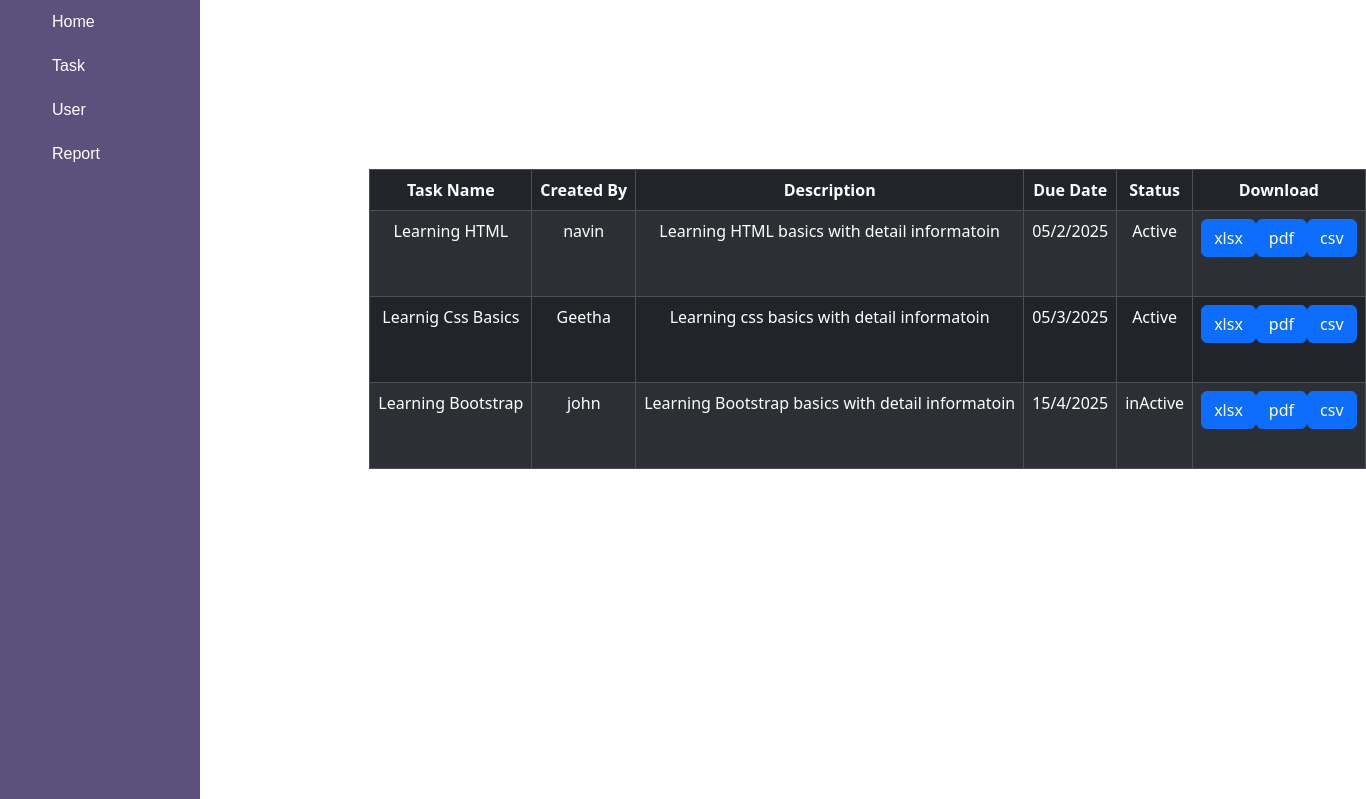
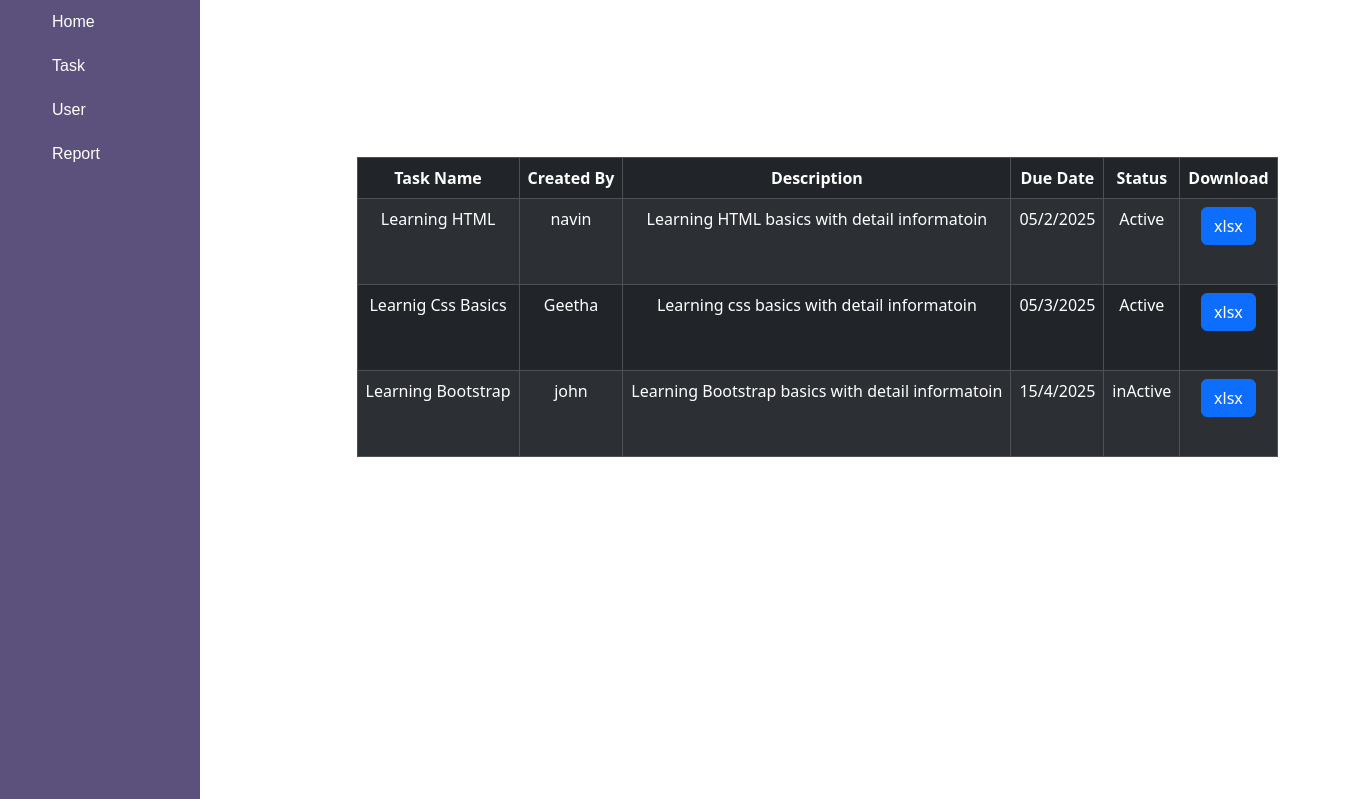
Before and after one commit to Sangeetha-s03/task-management, a React (Create React App) app: page /Report in a window 1280 px wide. Shown: the top 799 px of the page, 1366 px wide, since content can reach past the window. Built offline with nearby package versions, Linux system fonts and the light colour scheme.

Commit message:
Updated files

```diff
--- a/package.json
+++ b/package.json
@@ -13,7 +13,8 @@
     "react-dom": "^19.0.0",
     "react-router-dom": "^7.2.0",
     "react-scripts": "5.0.1",
-    "web-vitals": "^2.1.4"
+    "web-vitals": "^2.1.4",
+    "xlsx": "^0.18.5"
   },
   "scripts": {
     "start": "react-scripts start",
--- a/src/pages/Report.js
+++ b/src/pages/Report.js
@@ -1,11 +1,49 @@
 import React from 'react';
 import Table from 'react-bootstrap/Table';
 import Button from 'react-bootstrap/Button';
+import * as XLSX from 'xlsx';
+
+function Report() {
+
+  const ExportToExcel=()=>{
+
+   const table= document.querySelector('table');
+  //  const table = document.getElementById('');
+    // Get the table element by its ID
+    // Extract table headers
+    const headers = [];
+    table.querySelectorAll("thead th").forEach((header) => {
+      headers.push(header.innerText);
+    });
+
+    // Extract table rows
+    const rows = [];
+    table.querySelectorAll("tbody tr").forEach((row) => {
+      const rowData = [];
+      row.querySelectorAll("td").forEach((cell) => {
+        rowData.push(cell.innerText);
+      });
+      rows.push(rowData);
+    });
+
+    // Combine headers and rows into a single array
+    const data = [headers, ...rows];
+
+    // Convert the data to a worksheet
+    const worksheet = XLSX.utils.aoa_to_sheet(data);
+
+    // Create a new workbook
+    const workbook = XLSX.utils.book_new();
+    XLSX.utils.book_append_sheet(workbook, worksheet, "Sheet1");
+
+    // Write the workbook to a file
+    XLSX.writeFile(workbook, 'mydata.xlsx');
+  };
 
 
-function Report() {
   return (
-    <Table striped bordered hover variant="dark" className='table'>
+
+    <Table striped bordered hover variant="dark" className='table' >
       <thead >
         <tr>
           <th>Task Name</th>
@@ -24,9 +62,10 @@ function Report() {
           <td>Learning HTML basics with detail informatoin</td>
           <td>05/2/2025</td>
           <td>Active</td>
-          <td> <Button as="input" type="button" value="xlsx" />
-          <Button as="input" type="button" value="pdf" />
-               <Button as="input" type="reset" value="csv" /></td>
+          <td>
+          <Button as="input" type="button" value="xlsx" onClick={ExportToExcel} />
+
+               </td>
 
 
         </tr>
@@ -36,9 +75,10 @@ function Report() {
           <td>Learning css basics with detail informatoin</td>
           <td>05/3/2025</td>
           <td>Active</td>
-          <td><Button as="input" type="button" value="xlsx" />
-          <Button as="input" type="button" value="pdf" />
-               <Button as="input" type="reset" value="csv" /></td>
+          <td><Button as="input" type="button" value="xlsx"  onClick={ExportToExcel}/>
+          {/* <Button as="input" type="button" value="pdf" />
+               <Button as="input" type="reset" value="csv" /> */}
+               </td>
         </tr>
         <tr>
           <td>Learning Bootstrap </td>
@@ -46,9 +86,10 @@ function Report() {
           <td>Learning Bootstrap basics with detail informatoin</td>
           <td>15/4/2025</td>
           <td>inActive</td>
-          <td> <Button as="input" type="button" value="xlsx" />
-          <Button as="input" type="button" value="pdf" />
-               <Button as="input" type="reset" value="csv" /></td>
+          <td> <Button as="input" type="button" value="xlsx"  onClick={ExportToExcel}/>
+          {/* <Button as="input" type="button" value="pdf" />
+               <Button as="input" type="reset" value="csv" /> */}
+               </td>
 
         </tr>
 
@@ -62,4 +103,4 @@ function Report() {
 
 
 
-export default Report
+export default Report;
```
Also changed, not shown: 1 other file (tests, documents, lock files or other folders).
